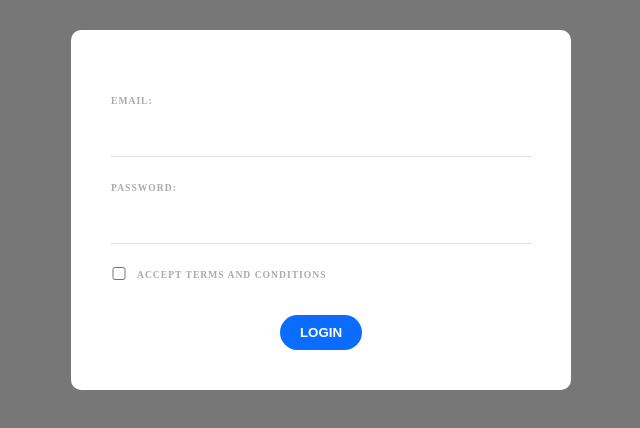
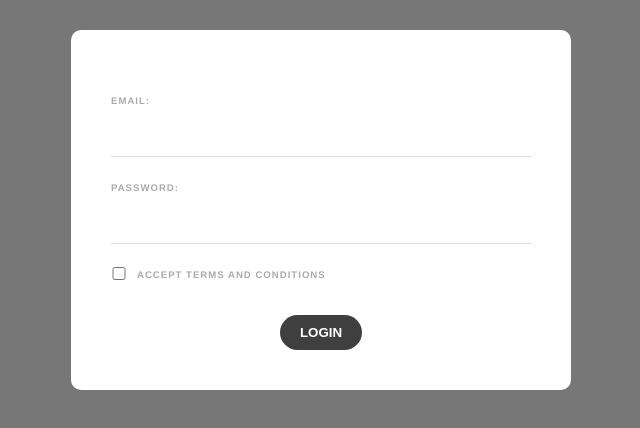
Before and after one commit to JohnLowie4/white-washed-login-register, a Vue app: page / in a window 1280 px wide. Both pictures are taken after a click on the element "Login". Shown: the top 428 px of the page, without its empty margins (319-959 px from the left). Built offline with nearby package versions, Linux system fonts and the light colour scheme.

Commit message:
Font style changes

```diff
--- a/src/components/Login.vue
+++ b/src/components/Login.vue
@@ -58,7 +58,11 @@ export default {
 }
 </script>
 
-<style scoped>
+<style>
+  template {
+    font-family: Avenir, Helvetica, Arial, sans-serif;
+    color: #2c3e50;
+  }
   .backdrop {
     top:0;
     position: fixed;
@@ -75,6 +79,7 @@ export default {
     border-radius: 10px;
   }
   label {
+    font-family: Avenir, Helvetica, Arial, sans-serif;
     color: #aaa;
     display: inline-block;
     margin: 25px 0 15px;
@@ -100,7 +105,7 @@ export default {
     top:2px;
   }
   button {
-    background: #0b6dff;
+    background: #3f3f3f;
     border: 0;
     padding: 10px 20px;
     margin-top: 20px;
@@ -114,7 +119,8 @@ export default {
     text-align: center;
   }
   .error {
-    color: #ff0062;
+    font-family: Avenir, Helvetica, Arial, sans-serif;
+    color: #3f3f3f;
     margin-top: 10px;
     font-size: 0.8em;
     font-weight: bold;
```
